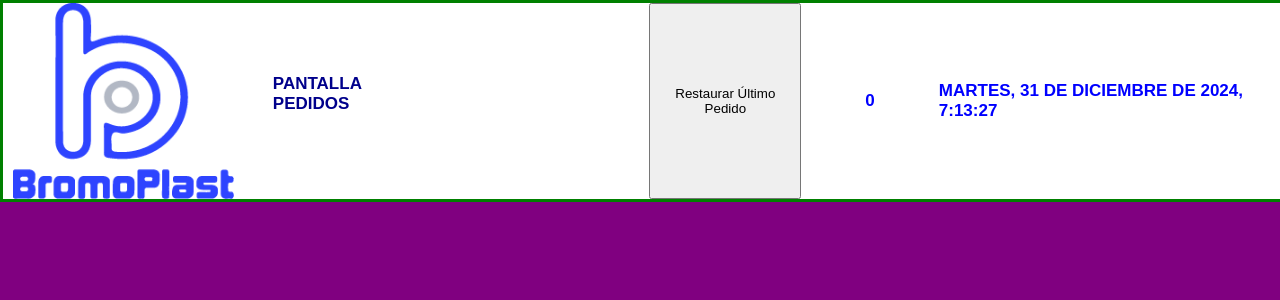
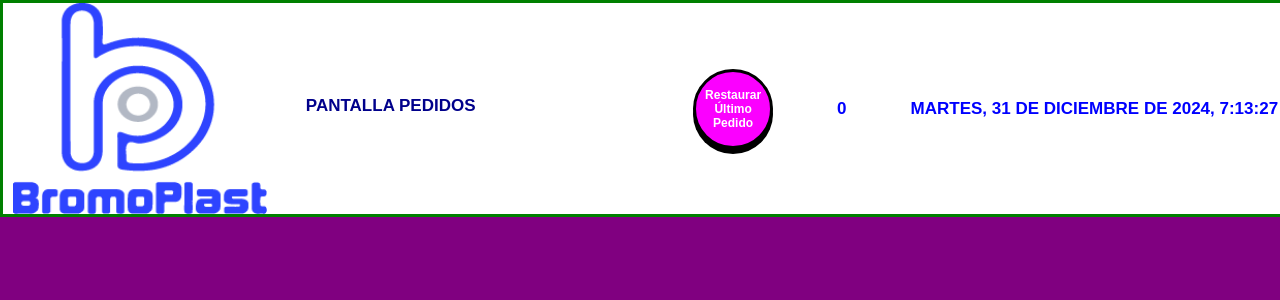
Before and after one commit to ALXDROID/PedidosComandas, a PHP site: page / in a window 1280 px wide. Shown: the top 300 px of the page. Run offline with PHP 8.4, Linux system fonts and the light colour scheme; data that the repository does not hold is empty.

Commit message:
touch&vbaConexionBien

```diff
--- a/styles.css
+++ b/styles.css
@@ -228,3 +228,33 @@ margin-top:auto;
 margin-left:-70%;
 
 }
+
+/* Arcade-style button */
+#restoreOrderButton {
+    background-color: rgb(251, 0, 255); /* Bright red for arcade-style look */
+    color: #fff; /* White text */
+    border: 3px solid #000; /* Black border for arcade look */
+    border-radius: 50%; /* Makes the button circular */
+    width: 80px; /* Adjust size */
+    height: 80px; /* Adjust size */
+    font-size: 12px; /* Smaller font for a compact look */
+    font-weight: bold;
+    text-align: center;
+    box-shadow: 0 5px #000; /* Adds depth for an arcade button look */
+    cursor: pointer;
+    outline: none;
+    transition: transform 0.2s, box-shadow 0.2s;
+    align-self: center;
+}
+
+/* Hover effect for the button */
+#restoreOrderButton:hover {
+    background-color: #9d00ff; /* Slightly brighter red on hover */
+    transform: scale(1.1); /* Slightly enlarges the button */
+}
+
+/* Pressed effect for the button */
+#restoreOrderButton:active {
+    transform: scale(0.95); /* Shrinks the button a bit */
+    box-shadow: 0 2px #000; /* Reduces shadow to simulate a press */
+}
```
